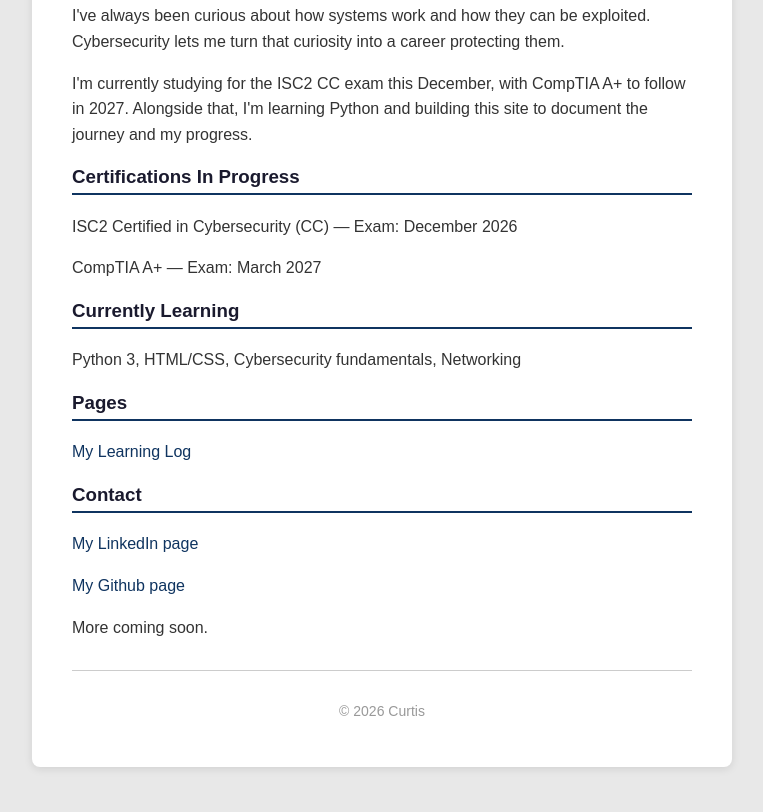
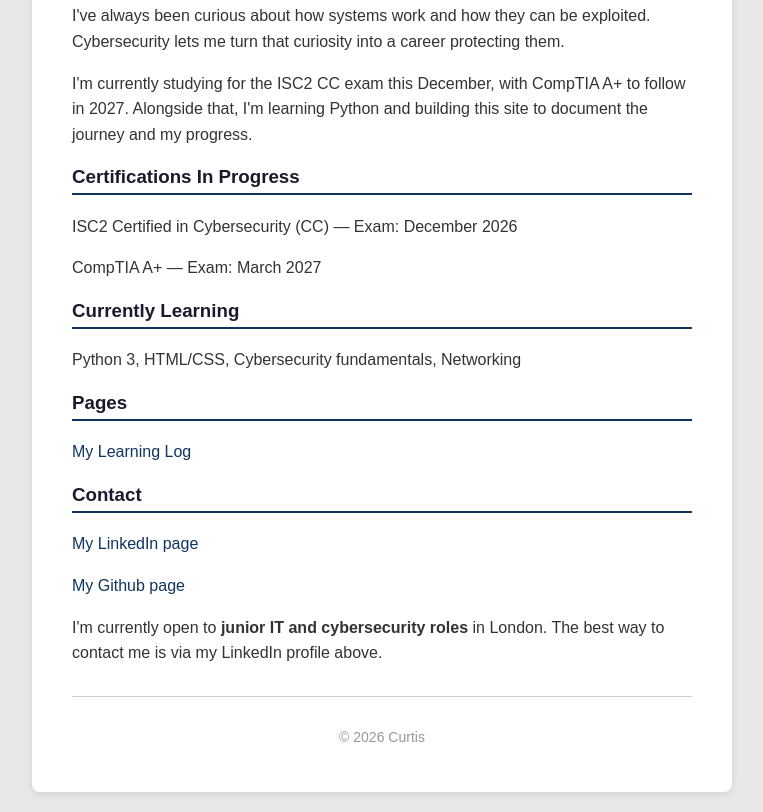
Before and after one commit to curtistech/curtistech.github.io, a plain HTML site: page index.html in a window 1280 px wide. Shown: the part 339-1151 px from the top of the page, without its empty margins (258-1021 px from the left). Before the commit the page ends 1126 px from the top, so only its background shows below. Drawn offline with Linux system fonts and the light colour scheme.

Commit message:
Update index.html

```diff
--- a/index.html
+++ b/index.html
@@ -77,7 +77,7 @@ p {
     <h3>Contact</h3>
     <p><a href="https://www.linkedin.com/in/curtisstephan/" target="_blank">My LinkedIn page</a></p>
     <p><a href="https://github.com/curtistech" target="_blank">My Github page </a></p>
-    <p>More coming soon.</p>
+    <p>I'm currently open to <strong> junior IT and cybersecurity roles</strong> in London. The best way to contact me is via my LinkedIn profile above.</p>
     <footer>
         <p>© 2026 Curtis</p>
     </footer>
```
